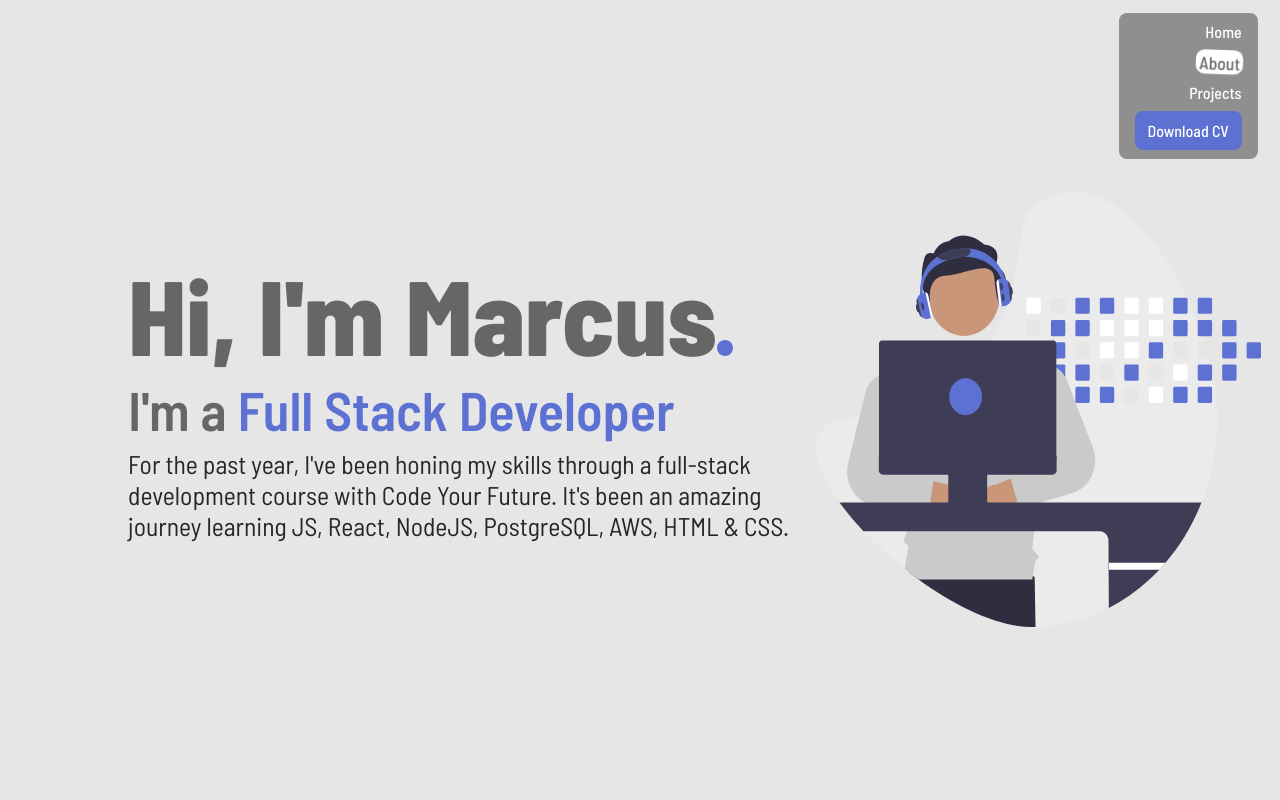
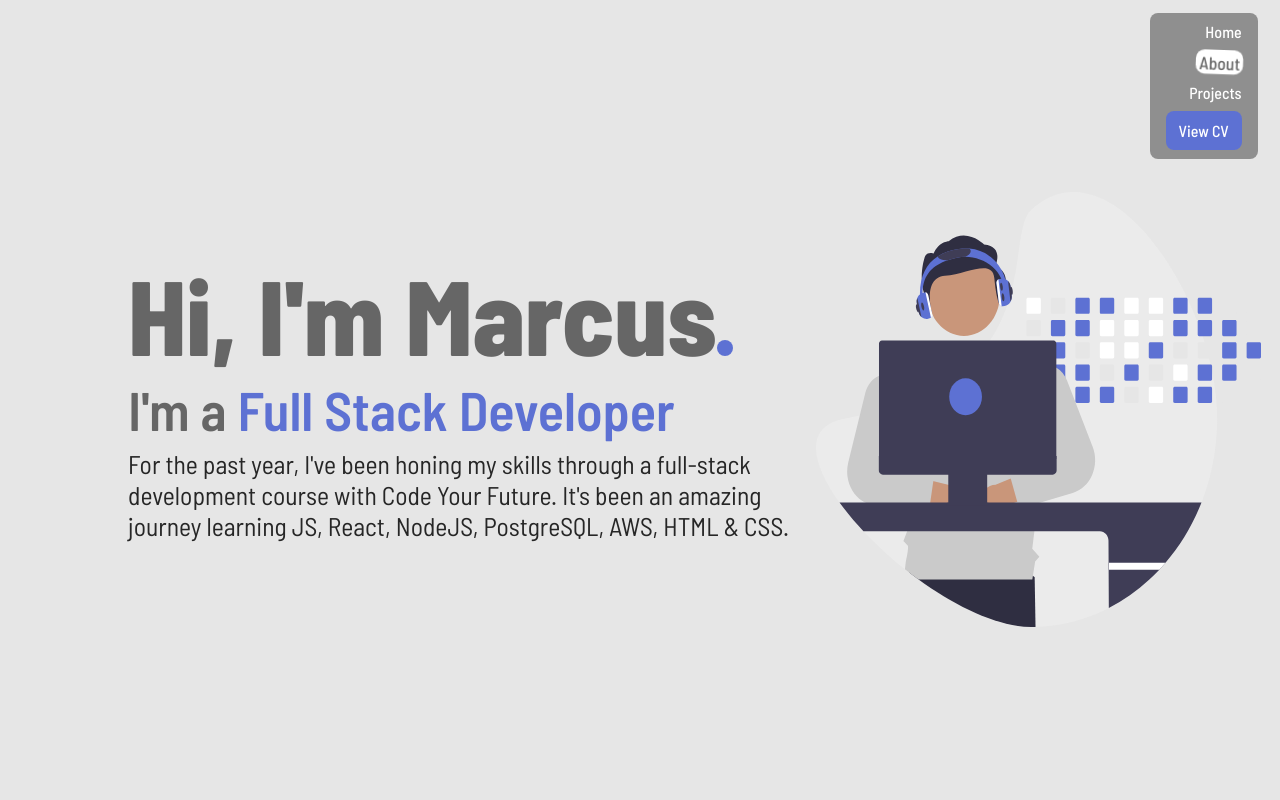
Before and after one commit to MarcusZagorski/Final-Portfolio, a React (Vite) app: page / in a window 1280 px wide. Shown: the top 800 px of the page. Built offline with nearby package versions, Linux system fonts and the light colour scheme.

Commit message:
Added CV to view CV button

```diff
--- a/src/Navbar/Navbar.jsx
+++ b/src/Navbar/Navbar.jsx
@@ -50,7 +50,13 @@ const Navbar = ({
         {nav("About", aboutInView, scrollToAbout)}
         {nav("Projects", projectInView && !aboutInView, scrollToProjects)}
         <motion.li whileHover={{ backgroundColor: "#364fc7" }}>
-          Download CV
+          <a
+            href="/MarcusZagorskiCV.pdf"
+            style={{ color: "white", textDecoration: "none" }}
+            target="_blank"
+          >
+            View CV
+          </a>
         </motion.li>
       </ul>
     </nav>
```
Also changed, not shown: 1 other file (tests, documents, lock files or other folders).
